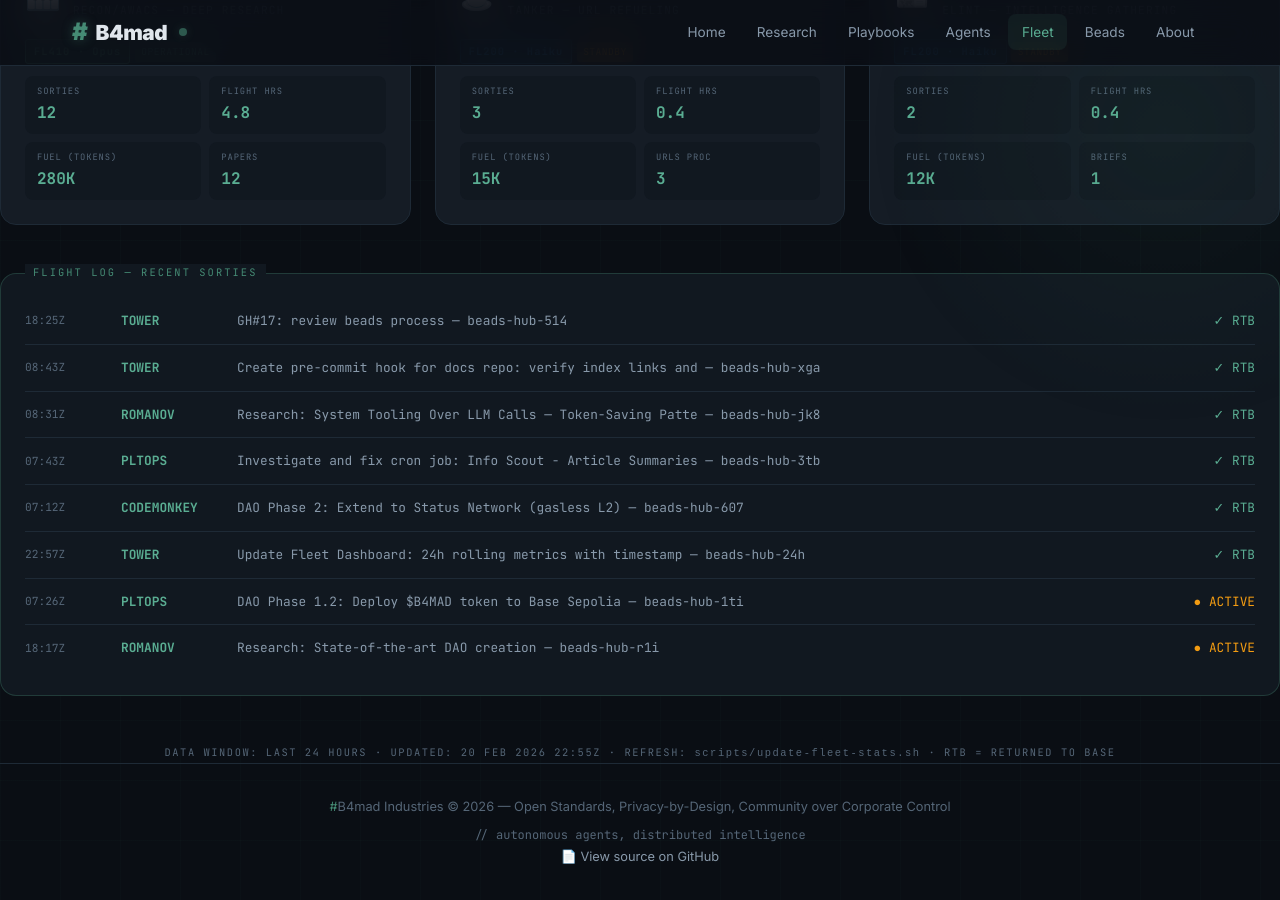
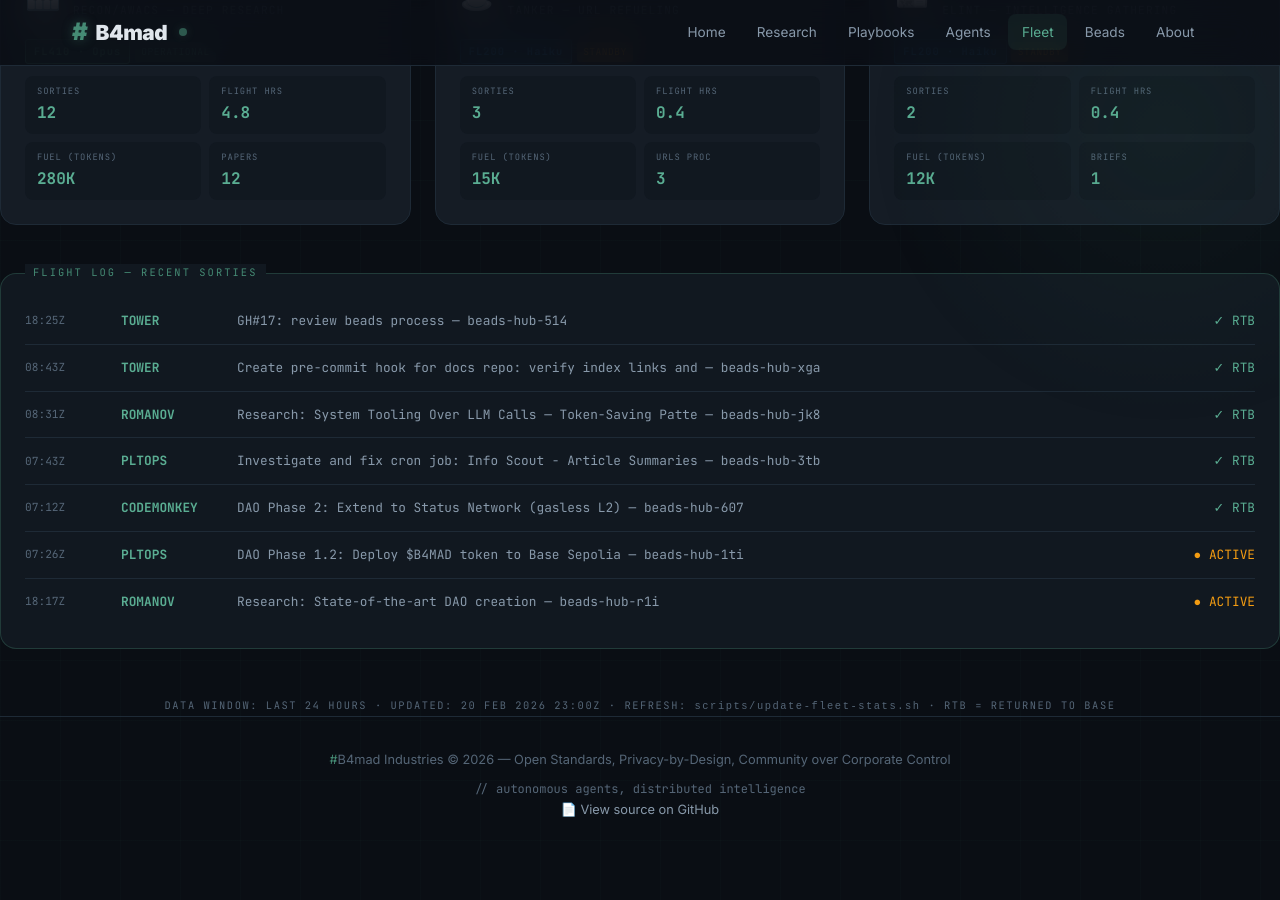
Before and after one commit to brenner-axiom/docs, a Jekyll site: the page built from fleet/index.html, in a window 1280 px wide and 900 px high, scrolled down 754 px. Built offline with Jekyll 4.4.1, drawn with Linux system fonts in a browser that asks for light colours; after the commit the page ends 1607 px from its top, so only the background shows below that.

Commit message:
fleet: auto-update dashboard stats 2026-02-20T23:00Z

```diff
--- a/fleet/index.html
+++ b/fleet/index.html
@@ -539,12 +539,6 @@ description: "#B4mad Agent Fleet metrics dashboard with aviation theme"
     <span class="log-status"><span class="complete">✓ RTB</span></span>
   </div>
   <div class="log-entry">
-    <span class="log-time">22:57Z</span>
-    <span class="log-callsign">TOWER</span>
-    <span class="log-mission">Update Fleet Dashboard: 24h rolling metrics with timestamp — beads-hub-24h</span>
-    <span class="log-status"><span class="complete">✓ RTB</span></span>
-  </div>
-  <div class="log-entry">
     <span class="log-time">07:26Z</span>
     <span class="log-callsign">PLTOPS</span>
     <span class="log-mission">DAO Phase 1.2: Deploy $B4MAD token to Base Sepolia — beads-hub-1ti</span>
@@ -560,6 +554,6 @@ description: "#B4mad Agent Fleet metrics dashboard with aviation theme"
 
 <div style="text-align: center; margin-top: 2rem;">
   <p style="font-family: 'JetBrains Mono', monospace; font-size: 0.65rem; color: var(--text-muted); letter-spacing: 0.15em;">
-    DATA WINDOW: LAST 24 HOURS · UPDATED: 20 FEB 2026 22:55Z ·                                                                                                                                                                                          REFRESH: <code>scripts/update-fleet-stats.sh</code> · RTB = RETURNED TO BASE
+    DATA WINDOW: LAST 24 HOURS · UPDATED: 20 FEB 2026 23:00Z ·                                                                                                                                                                                           REFRESH: <code>scripts/update-fleet-stats.sh</code> · RTB = RETURNED TO BASE
   </p>
 </div>
```
